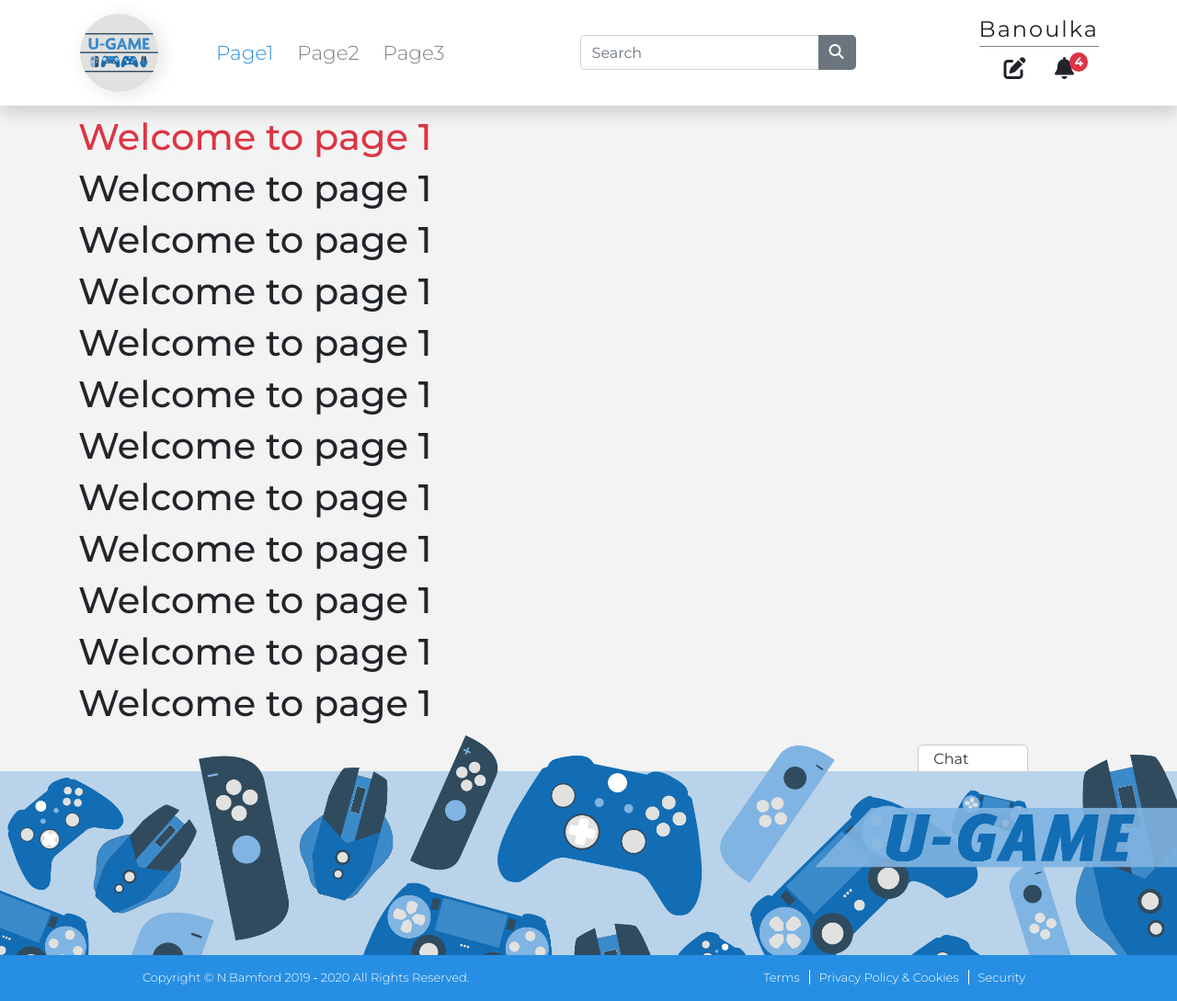
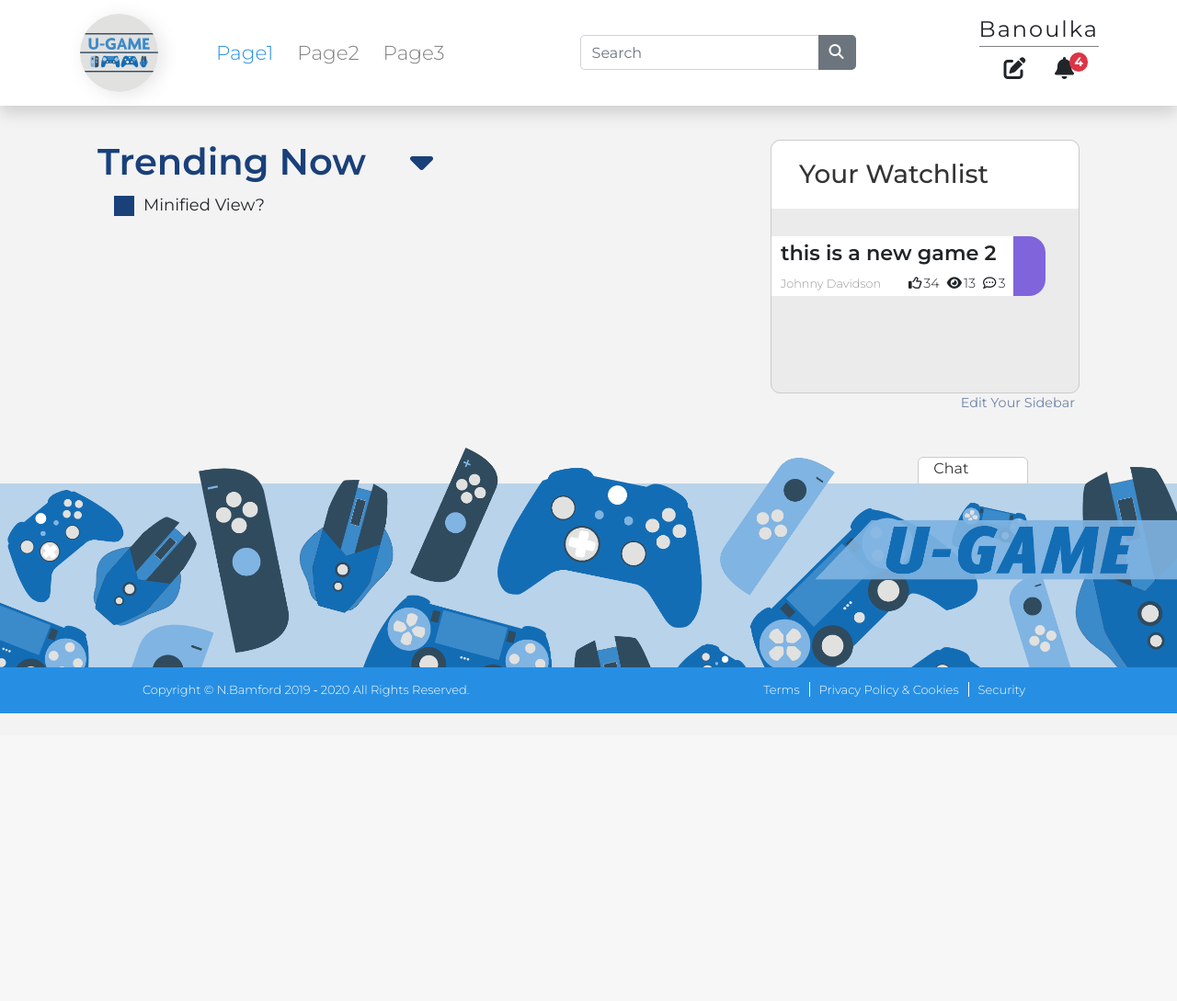
Before and after one commit to Banoulka/cli_serv_assignment1, a PHP site: page /page1 in a window 1280 px wide. Shown: the whole page at 92% size. After the commit the page ends 776 px from the top, so only its background shows below. Run offline with PHP 8.4, Linux system fonts and the light colour scheme; some libraries are stand-ins or nearby versions.

Commit message:
Created the start of the watchlist sidebar

```diff
--- a/Views/page1.phtml
+++ b/Views/page1.phtml
@@ -1,17 +1,17 @@
 <?php require("partials/header.phtml") ?>
-<div class="container">
-    <h1 class="text-danger">Welcome to page 1</h1>
-    <h1>Welcome to page 1</h1>
-    <h1>Welcome to page 1</h1>
-    <h1>Welcome to page 1</h1>
-    <h1>Welcome to page 1</h1>
-    <h1>Welcome to page 1</h1>
-    <h1>Welcome to page 1</h1>
-    <h1>Welcome to page 1</h1>
-    <h1>Welcome to page 1</h1>
-    <h1>Welcome to page 1</h1>
-    <h1>Welcome to page 1</h1>
-    <h1>Welcome to page 1</h1>
+<div class="container section">
+    <div class="row">
+        <div class="col-lg-8">
+            <h1 class="title">Trending Now<i class="fas fa-caret-down ml-5"></i></h1>
+            <label class="minified-label">
+                <input type="checkbox" class="minified-input">
+                <span class="minified-checkbox"></span><span>Minified View?</span>
+            </label>
+        </div>
+        <div class="col-lg-4 d-none d-lg-block">
+            <?php require("partials/watchlist-sidebar.phtml") ?>
+        </div>
+    </div>
 </div> <!-- Container end -->
 
 <?php require("partials/footer.phtml") ?>
--- a/Views/partials/watchlist-sidebar.phtml
+++ b/Views/partials/watchlist-sidebar.phtml
@@ -1 +1,22 @@
-<?php
+<div class="watchlist-sidebar">
+    <div class="watchlist-sidebar-head-container">
+        <h3 class="m-0">Your Watchlist</h3>
+    </div>
+    <div class="watchlist-sidebar-body-container">
+        <a href="#" class="watchlist-link">
+        <div class="watchlist-sidebar-item">
+            <div class="watchlist-sidebar-item-body">
+                <h4>this is a new game 2</h4>
+                <div class="watchlist-sidebar-item-detail-container">
+                    <p class="watchlist-item-author">Johnny Davidson</p>
+                    <span class="icon-count"><i class="far fa-thumbs-up"></i>34</span>
+                    <span class="icon-count"><i class="fas fa-eye"></i>13</span>
+                    <span class="icon-count"><i class="far fa-comment-dots"></i>3</span>
+                </div>
+            </div>
+            <div class="watchlist-sidebar-item-colour watchlist-item-beta"></div>
+        </div>
+        </a>
+    </div>
+</div>
+<a href="#" class="sidebar-edit-link">Edit Your Sidebar</a>
--- a/css/styles.css
+++ b/css/styles.css
@@ -21,6 +21,11 @@
     --dark-button: #242729;
     --dark-blue-button: #1A407A;
     --dark-blue-button-hover: #12224d;
+
+    --alpha-colour: #0C6D13;
+    --beta-colour: #8064DC;
+    --concept-colour: #FF5E00;
+    --released-colour: #953E3E;
 }
 
 * {
@@ -35,7 +40,7 @@ html {
 
 body {
     font-family: "Montserrat", sans-serif !important;
-    font-size: 20px;
+    font-size: 18px;
     background-color: #F3F3F3;
     max-width: 2100px;
     margin: auto !important;
@@ -967,3 +972,158 @@ footer .footer-addon a:hover {
     cursor: pointer;
     color: #e51111;
 }
+
+/* Games Page */
+
+.main-heading {
+    color: var(--dark-blue-text);
+    font-size: 2rem;
+}
+
+.minified-label {
+    position: relative;
+    margin: 10px 0;
+    padding-left: 50px;
+    cursor: pointer;
+}
+
+.minified-label input {
+    position: absolute;
+    opacity: 0;
+    cursor: pointer;
+    height: 0;
+    width: 0;
+}
+
+.minified-checkbox {
+    position: absolute;
+    top: 3px;
+    left: 18px;
+    height: 22px;
+    width: 22px;
+}
+
+.minified-label input ~ .minified-checkbox {
+    background-color: var(--dark-blue-button);
+}
+
+.minified-label input:checked ~ .minified-checkbox {
+    /*background-color: #2196F3;*/
+}
+
+.minified-checkbox:after {
+    content: "";
+    position: absolute;
+    display: none;
+}
+
+.minified-label input:checked ~ .minified-checkbox:after {
+    display: block;
+}
+
+.minified-label .minified-checkbox:after {
+    left: 8px;
+    top: 2px;
+    width: 7px;
+    height: 15px;
+    border: solid white;
+    border-width: 0 3px 3px 0;
+    -webkit-transform: rotate(45deg);
+    -ms-transform: rotate(45deg);
+    transform: rotate(45deg);
+}
+
+/* Sidebar watchlist */
+
+.watchlist-sidebar {
+    border-radius: 10px;
+    border: 1px solid #CBCBCB;
+    background-color: #EBEBEB;
+}
+
+.watchlist-sidebar-head-container {
+    padding: 20px 30px;
+    border-radius: 10px 10px 0 0;
+    background-color: white;
+    color: var(--dark-text) !important;
+}
+
+.watchlist-sidebar-body-container {
+    padding: 30px 0;
+    min-height: 200px;
+}
+
+.watchlist-sidebar-item-body {
+    padding: 5px 0 0 10px;
+    height: inherit;
+    width: 75%;
+    background-color: white;
+    transition: 0.2s background-color;
+}
+
+.watchlist-sidebar-item {
+    width: 350px;
+    height: 65px;
+    display: flex;
+}
+
+.watchlist-sidebar-item h4 {
+    font-size: 1.4rem;
+    font-weight: 600;
+}
+
+.watchlist-sidebar-item-detail-container {
+    display: flex;
+    flex-direction: row;
+    align-items: center;
+    justify-content: flex-end;
+    width: auto;
+    height: 40%;
+}
+
+.watchlist-item-author {
+    display: inline;
+    margin: 0 auto 0 0;
+    padding: 0;
+    font-size: 0.8rem;
+    color: #9A9A9A !important;
+    font-weight: 300;
+}
+
+.icon-count {
+    font-weight: 300;
+    font-size: 0.9rem;
+    margin-right: 8px;
+}
+
+.icon-count i {
+    margin-right: 2px;
+}
+
+.watchlist-link {
+    text-decoration: none !important;
+    color: inherit !important;
+}
+
+.watchlist-link:hover .watchlist-sidebar-item-body {
+    background-color: #e2ebff;
+}
+
+.watchlist-sidebar-item-colour {
+    height: inherit;
+    width: 10%;
+    border-radius: 0 18px 18px 0;
+}
+
+.watchlist-item-alpha {background-color: var(--alpha-colour);}
+.watchlist-item-beta {background-color: var(--beta-colour);}
+.watchlist-item-concept {background-color: var(--concept-colour);}
+.watchlist-item-released {background-color: var(--released-colour);}
+
+.sidebar-edit-link {
+    display: block;
+    text-align: right;
+    color: rgba(26, 64, 122, 0.61);
+    font-size: 0.9rem;
+    padding-right: 5px;
+}
```
